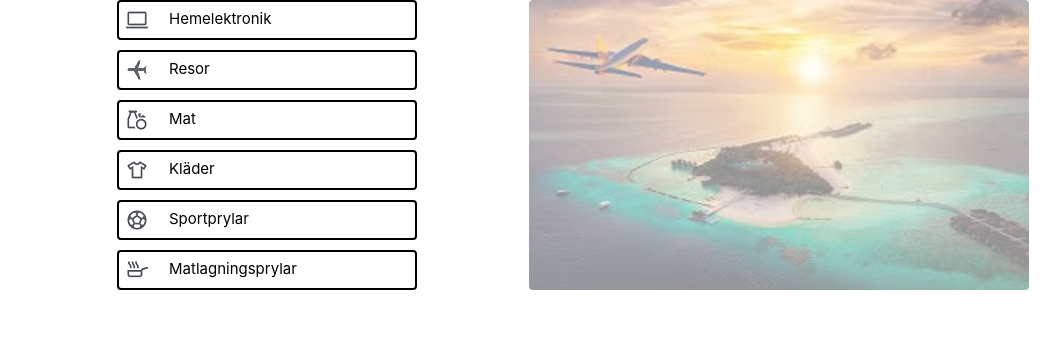
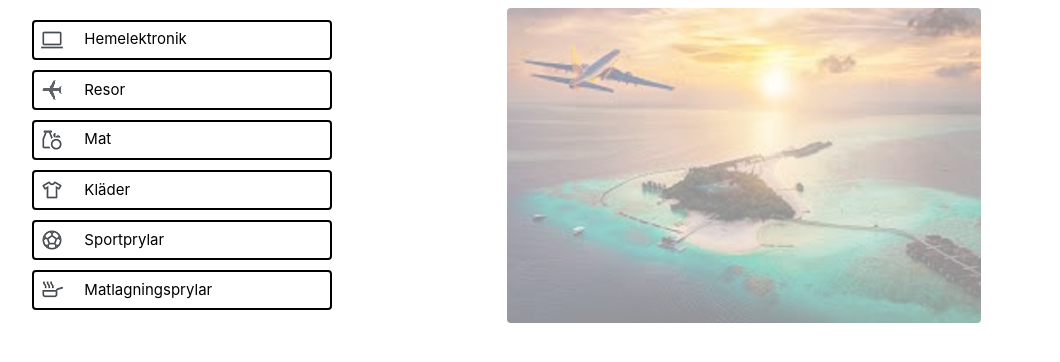
Before and after one commit to Tallwhisker/BlueGroup, a React (Create React App) app: page / in a window 1280 px wide. Shown: the top 362 px of the page, without its empty margins (83-1143 px from the left). Built offline with nearby package versions, Linux system fonts and the light colour scheme.

Commit message:
Fixed scaling for container & content

```diff
--- a/src/App.js
+++ b/src/App.js
@@ -5,17 +5,15 @@ import Categories from './pages/components/Categories';
 function App() {
   return (
     <div className="App">
-      <header className="App-header">
-           <Categories />
-      </header>
       <BrowserRouter>
         <Routes>
-            {/* <Route path="" element={{}}> {/*Header element, sidor som barn under */}
+            {/* <Route path="" element={{}}> Header element, sidor som barn under */}
+            <Route index element={<Categories />} />
+
             {/*</Route> */}
         </Routes>
     </BrowserRouter>
     </div>
-
   );
 }
 
--- a/src/pages/components/Categories.css
+++ b/src/pages/components/Categories.css
@@ -1,178 +1,168 @@
-li{
+li {
     list-style-type: none;
-    margin-bottom: 10px;
+    margin: 10px 0;
 }
 
-li img{
-    /* float:left; */
+
+li button {
+    text-align: left;
+    background-color: white;
+    border: 2px solid black;
+    color: black;
+    width: 300px;
+    height: 40px;
+    border-radius: 4px;
+    font-weight: normal;
+    /* box-shadow: 0 2px 2px rgba(0,0,0,0.2);  */
 }
 
-li button{
-    text-align: left;
-    background-color:white;
-    border:2px solid black;
-    color:black;
-    width:300px;
-    height:40px;
-    border-radius: 4px;
-    font-weight:normal;
-    /* box-shadow: 0 2px 2px rgba(0,0,0,0.2);  */
-}
 
 img.show {
     transition: opacity 1.5s;
     opacity: 1;
 
-  width:400px;
+    /* max-height & width för att hålla bilden till fast storlek */
+    max-height: 315px;
+    max-width: 100%;
 }
+
 
 img.hide {
     transition: opacity 1.5s;
     opacity: 0;
 
-    width:400px;
+    /* max-height & width för att hålla bilden till fast storlek */
+    max-height: 315px;
+    max-width: 100%;
 }
 
+    /* Fixas ovan */
+/* .col-sm-6.corr_right img {
+    width: 400px;
+} */
 
-.col-sm-6.corr_right img{
-    width:400px;
-}
-
-
-.wrapper_img img{
-
+    /* Vet inte riktigt vad denna targetar */
+.wrapper_img img {
     border-radius: 6px;
-    width:400px;
-    height:auto;
+    width: 400px;
+    height: auto;
 }
 
 
 
+/* @media only screen and (min-width: 350px) {
+
+    .col-sm-6.corr_right img {
+        text-align: center;
+    }
+} */
 
 
+/* @media only screen and (min-width: 575px) {
 
-@media only screen and (min-width: 350px)
- {
+    .col-sm-6.corr_right img {
+        margin-left: 50px;
+        text-align: center;
+        height: 290px;
+        overflow: hidden;
 
-      .col-sm-6.corr_right img{
 
-        text-align:center;
+        width:220px; Ej använd
     }
+} */
+
+
+/* @media only screen and (min-width: 715px) {
+
+    .col-sm-6.corr_right img {
+        height: 290px;
+        overflow: hidden;
+
+
+        width:280px; Ej använd
     }
 
+    .col-sm-6.corr_left {
+        margin-right: -20px;
+    }
+} */
 
 
- @media only screen and (min-width: 575px)
- {
+/* @media only screen and (min-width: 900px) {
 
-      .col-sm-6.corr_right img{
-        margin-left:50px;
-        text-align:center;
-
-        overflow:hidden;
-        /* width:220px; */
-
+    .col-sm-6.corr_right img {
+        margin-left: 30px;
         height: 290px;
-    }
-
-}
-
-
-@media only screen and (min-width: 715px)
- {
-
-      .col-sm-6.corr_right img{
-        height:290px;
-        overflow:hidden;
-        /* width:280px; */
-    }
-
-    .col-sm-6.corr_left{
-      margin-right:-20px;
-    }
-}
-
-@media only screen and (min-width: 900px)
- {
-
-
-      .col-sm-6.corr_right img{
-        margin-left:30px;
-        height:290px;
-        width:400px;
+        width: 400px;
         margin-right: 20px;
     }
 
-    .col-sm-6.corr_left{
-        margin-right:-40px;
-        margin-left:20px;
+    .col-sm-6.corr_left {
+        margin-right: -40px;
+        margin-left: 20px;
     }
+} */
+
+
+/* @media only screen and (min-width: 1000px) {
+
+    .col-sm-6.corr_right img {
+        margin-left: 0px;
+        height: 290px;
+        width: 400px;
     }
 
-@media only screen and (min-width: 1000px)
- {
+    .col-sm-6.corr_left {
+        margin-right: -40px;
+    }
+} */
 
 
-      .col-sm-6.corr_right img{
-        margin-left:0px;
-        height:290px;
-        width:400px;
+/* @media only screen and (min-width: 1200px) {
+
+    .col-sm-6.corr_left {
+        margin-right: -50px;
     }
 
-    .col-sm-6.corr_left{
-        margin-right:-40px;
+    .col-sm-6.corr_right img {
+        width: 500px;
+        height: 290px;
+        margin-left: -80px;
     }
+} */
+
+
+/* @media only screen and (min-width: 1400px) {
+
+    .col-sm-6.corr_left {
+        margin-right: -100px;
     }
 
-@media only screen and (min-width: 1200px)
- {
-
-      .col-sm-6.corr_left{
-        margin-right:-50px;
+    .col-sm-6.corr_right img {
+        width: 500px;
+        height: 290px;
+        margin-left: -100px;
     }
-
-      .col-sm-6.corr_right img{
-        width:500px;
-        height:290px;
-        margin-left:-80px;
-      }
-
-}
-
-@media only screen and (min-width: 1400px)
- {
-
-      .col-sm-6.corr_left{
-        margin-right:-100px;
-      }
-
-      .col-sm-6.corr_right img{
-        width:500px;
-        height:290px;
-        margin-left:-100px;
-      }
-
-}
+} */
 
 
-@media only screen and (min-width: 1600px)
- {
-    /* .category_wrapper{
+/* @media only screen and (min-width: 1600px) {
+
+    .category_wrapper{
         display:flex;
         flex-direction:column;
         justify-content: center;
         align-items: center;
-      }   */
+    }
 
-      .col-sm-6.corr_left{
-        margin-right:-150px;
+    .col-sm-6.corr_left {
+        margin-right: -150px;
         margin-left: 40px;
     }
 
-      .col-sm-6.corr_right img{
-        width:500px;
-        margin-left:-100px;
+    .col-sm-6.corr_right img {
+        width: 500px;
+        margin-left: -100px;
         margin-right: 40px;
     }
-
-}
+} */
--- a/src/pages/components/Categories.jsx
+++ b/src/pages/components/Categories.jsx
@@ -1,18 +1,18 @@
 import React from 'react';
+import { useState, useEffect } from 'react';
 import './Categories.css';
-import { useState, useEffect } from 'react';
 
 
 
 function Categories() {
 
-   const [clsNm,setClsNm] = useState('show');
+    const [clsNm, setClsNm] = useState('show');
 
-   const [bigSrc,setBigSrc] = useState(require('./Images/travel_1.jpg'));
+    const [bigSrc, setBigSrc] = useState(require('./Images/travel_1.jpg'));
 
-   const [i,setI] = useState(0);
+    const [i, setI] = useState(0);
 
-   const [showAnim,setShowAnim] = useState(true);
+    const [showAnim, setShowAnim] = useState(true);
 
     let src1 = require('./Images/computer_24.png');
     let src2 = require('./Images/flight_24.png');
@@ -21,69 +21,59 @@ import { useState, useEffect } from 'react';
     let src5 = require('./Images/sports_soccer_24.png');
     let src6 = require('./Images/frying_24.png');
 
-  let slider = ['travel_3.jpg','media_1.jpg','media_3.jpg','cooking_1.jpg','cooking_2.jpg','food_3.jpg','food_4.jpg','sports_2.jpg','sports_3.jpg','clothes_1.jpg','clothes_2.jpg',
-   'travel_4.jpg','travel_2.jpg','cooking_4.jpg','cooking_3.jpg','food_1.jpg','food_2.jpg'];
+    let slider = ['travel_3.jpg', 'media_1.jpg', 'media_3.jpg', 'cooking_1.jpg', 'cooking_2.jpg', 'food_3.jpg', 'food_4.jpg', 'sports_2.jpg', 'sports_3.jpg', 'clothes_1.jpg', 'clothes_2.jpg',
+        'travel_4.jpg', 'travel_2.jpg', 'cooking_4.jpg', 'cooking_3.jpg', 'food_1.jpg', 'food_2.jpg'];
 
 
-  useEffect(()=>{
-         if (showAnim)
-         {
+    useEffect(() => {
+        if (showAnim) {
             let timer = setTimeout(() => {
-            if (clsNm==='show')
-            {
+                if (clsNm === 'show') {
                     setClsNm('hide');
                 }
-            else{
+                else {
                     setClsNm('show');
                 }
 
                 clearTimeout(timer);     // Memory managing: Timeouts
-      },5000);
+            }, 5000);
             setTimeout(() => {
 
                 setBigSrc(require('./Images/' + slider[i]));
 
-         if (i<=15)
-         {
-            let j = i+1;
+                if (i <= 15) {
+                    let j = i + 1;
                     setI(j);
                 }
-         else{
+                else {
                     setI(0);
                 }
-
-
-       },10000);
+            }, 10000);
         }
     });
 
 
     return (
-
-
-     <div className="container-fluid">
-     <div className='row' style={{width:'100%',textAlign:'center'}}>
-      <div className="col-sm-6 corr_left">
-      <ul>
-        <li key={1}><button href="#"><img src={src1} /><span style={{marginLeft:'20px'}}></span>Hemelektronik</button></li>
-        <li key={2}><button href="#"><img src={src2} /><span style={{marginLeft:'20px'}}>Resor</span></button></li>
-        <li key={3}><button href="#"><img src={src3} /><span style={{marginLeft:'20px'}}></span>Mat</button></li>
-        <li key={4}><button href="#"><img src={src4} /><span style={{marginLeft:'20px'}}>Kläder</span></button></li>
-        <li key={5}><button href="#"><img src={src5} /><span style={{marginLeft:'20px'}}>Sportprylar</span></button></li>
-        <li key={6}><button href="#"><img src={src6} /><span style={{marginLeft:'20px'}}>Matlagningsprylar</span></button></li>
+        <section id='heroSection'>
+            <div className="container">
+                <div className="row p-2">
+                    <div className="col-12 col-xl-4  d-flex justify-content-center align-items-center">
+                        <ul className='m-0 p-0' key={"catList"}>
+                            <li key={"catList1"}><button href="#"><img src={src1} /><span style={{ marginLeft: '20px' }}></span>Hemelektronik</button></li>
+                            <li key={"catList2"}><button href="#"><img src={src2} /><span style={{ marginLeft: '20px' }}>Resor</span></button></li>
+                            <li key={"catList3"}><button href="#"><img src={src3} /><span style={{ marginLeft: '20px' }}></span>Mat</button></li>
+                            <li key={"catList4"}><button href="#"><img src={src4} /><span style={{ marginLeft: '20px' }}>Kläder</span></button></li>
+                            <li key={"catList5"}><button href="#"><img src={src5} /><span style={{ marginLeft: '20px' }}>Sportprylar</span></button></li>
+                            <li key={"catList6"}><button href="#"><img src={src6} /><span style={{ marginLeft: '20px' }}>Matlagningsprylar</span></button></li>
                         </ul>
                     </div>
-
-     <div className="col-sm-6 corr_right">
-
-         <img key={1} className={clsNm} style={{borderRadius:'4px'}} src={bigSrc} alt="" />
-
+                    <div className="col-12 col-xl-8 d-flex justify-content-center align-items-center container-fluid">
+                        <img key={1} className={clsNm} style={{ borderRadius: '4px' }} src={bigSrc} alt="" />
                     </div>
                 </div>
             </div>
-
-
-  )
+        </section>
+    );
 }
 
 
```
Lines whose indentation alone changed are shown as unchanged.
